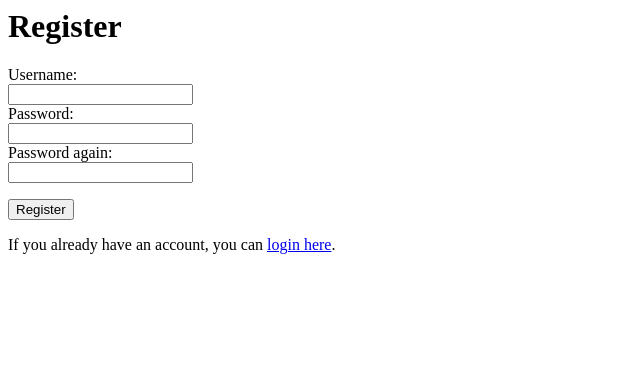
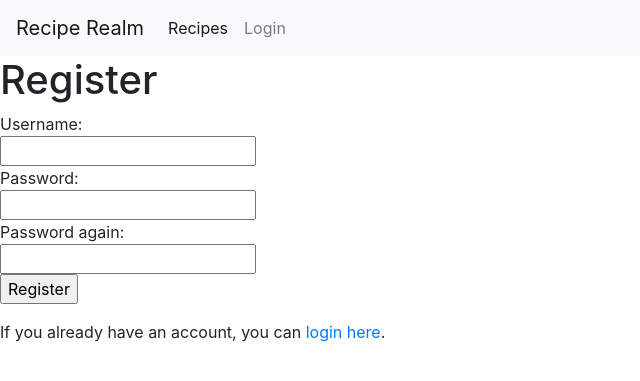
Before and after one commit to nikihietala/recipe-sharing-platform, a Flask app: page /register in a window 1280 px wide. Shown: the top 381 px of the page, without its empty margins (0-640 px from the left). Run offline with Flask 3, Linux system fonts and the light colour scheme; some libraries are stand-ins or nearby versions.

Commit message:
added navigation bar

```diff
--- /dev/null
+++ b/templates/base.html
@@ -0,0 +1,39 @@
+<!doctype html>
+<title> Recipe Realm</title>
+<html>
+<head>
+    <link rel="stylesheet" href="https://stackpath.bootstrapcdn.com/bootstrap/4.3.1/css/bootstrap.min.css" integrity="sha384-ggOyR0iXCbMQv3Xipma34MD+dH/1fQ784/j6cY/iJTQUOhcWr7x9JvoRxT2MZw1T" crossorigin="anonymous">
+</head>
+<body>
+    <nav class="navbar navbar-expand-lg navbar-light bg-light">
+        <a class="navbar-brand" href="/">Recipe Realm</a>
+        <button class="navbar-toggler" type="button" data-toggle="collapse" data-target="#navbarNav" aria-controls="navbarNav" aria-expanded="false" aria-label="Toggle navigation">
+	     <span class="navbar-toggler-icon"></span>
+	 </button>
+         <div class="collapse navbar-collapse" id="navbarNav">
+             <ul class="navbar-nav">
+	         <li class="nav-item active">
+                     <a class="nav-link" href="#">Recipes <span class="sr-only">(current)</span></a>
+		</li>
+        {% if session.user_id %}
+        <li class="nav-item active">
+            <a class="nav-link" href="#">Profile</a>
+        </li>
+        <li class="nav-item">
+            <a class="nav-link" href="/logout">Logout</a>
+        </li>
+        {% else %}
+		<li class="nav-item">
+		    <a class="nav-link" href="/login">Login</a>
+		</li>
+        {% endif %}
+	    </ul>
+        </div>
+    </nav>
+    {% block content %}
+    {% endblock %}
+    <script src="https://code.jquery.com/jquery-3.3.1.slim.min.js" integrity="sha384-q8i/X+965DzO0rT7abK41JStQIAqVgRVzpbzo5smXKp4YfRvH+8abtTE1Pi6jizo" crossorigin="anonymous"></script>
+    <script src="https://cdnjs.cloudflare.com/ajax/libs/popper.js/1.14.7/umd/popper.min.js" integrity="sha384-UO2eT0CpHqdSJQ6hJty5KVphtPhzWj9WO1clHTMGa3JDZwrnQq4sF86dIHNDz0W1" crossorigin="anonymous"></script>
+    <script src="https://stackpath.bootstrapcdn.com/bootstrap/4.3.1/js/bootstrap.min.js" integrity="sha384-JjSmVgyd0p3pXB1rRibZUAYoIIy6OrQ6VrjIEaFf/nJGzIxFDsf4x0xIM+B07jRM" crossorigin="anonymous"></script>
+</body>
+</html>
--- a/templates/index.html
+++ b/templates/index.html
@@ -1,3 +1,6 @@
+{% extends "base.html" %}
+{% block content %}
+
 Viestien määrä: {{ count }}
 <hr>
 {% for message in messages %}
@@ -20,3 +23,5 @@ You are logged in as {{ username }}. <a href="/logout">Logout</a>
 {% else %}
 <a href="/login">Sign in</a>
 {% endif %}
+
+{% endblock %}
--- a/templates/login.html
+++ b/templates/login.html
@@ -1,3 +1,5 @@
+{% extends "base.html" %}
+{% block content %}
 <h1>Sign in</h1>
 <form action="/login" method="post">
     Username: <br>
@@ -9,3 +11,5 @@
 </form>
 
 If you do not have an account yet, <a href="/register">register here</a>.
+
+{% endblock %}
--- a/templates/register.html
+++ b/templates/register.html
@@ -1,3 +1,5 @@
+{% extends "base.html" %}
+{% block content %}
 <h1>Register</h1>
 
 <form action="/register" method="post">
@@ -9,3 +11,5 @@
 </form>
 
 If you already have an account, you can <a href="/login">login here</a>.
+
+{% endblock %}
```
